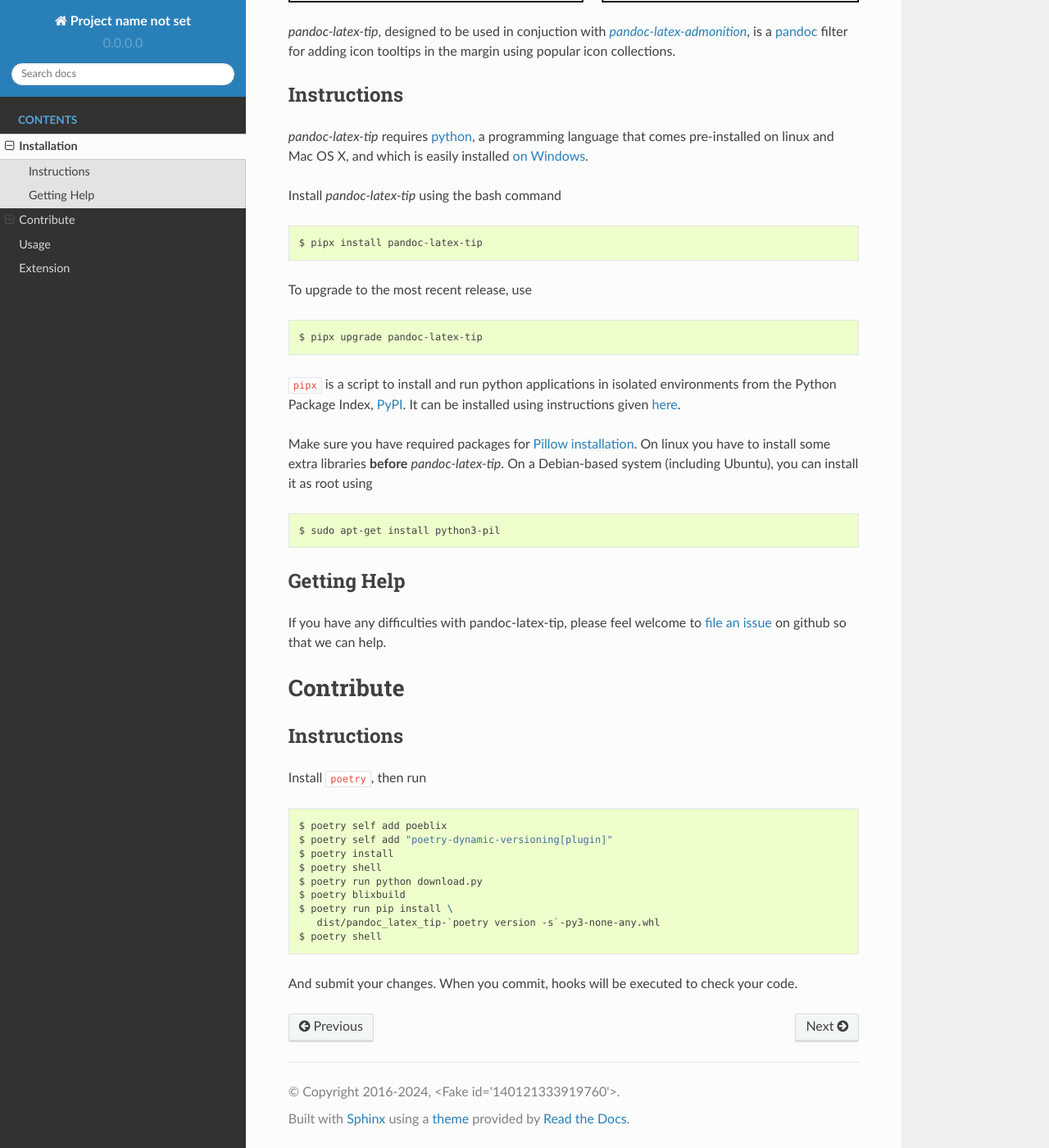
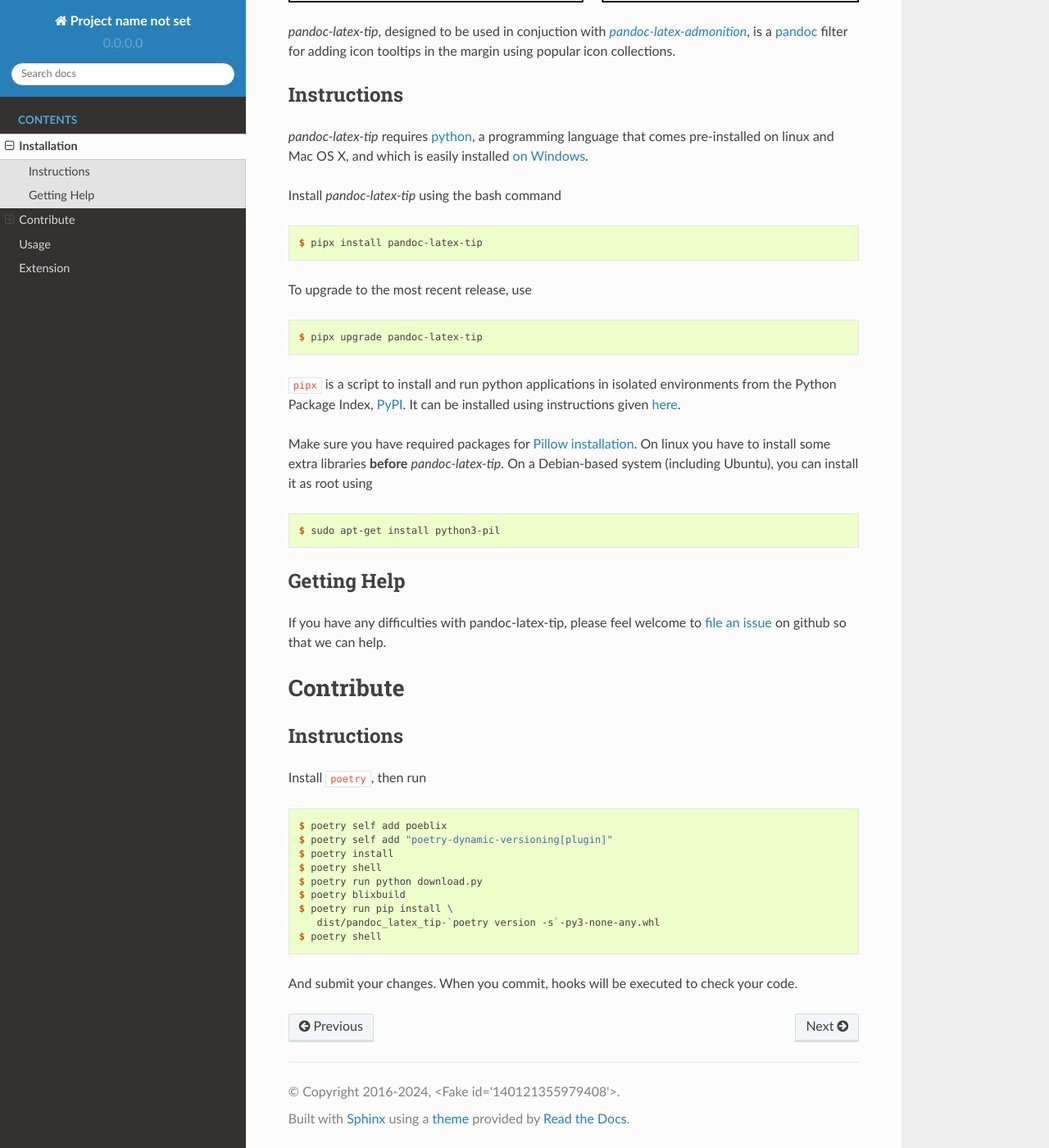
Before and after one commit to chdemko/pandoc-latex-tip, a Sphinx documentation site: the page built from docs/README.md, in a window 1280 px wide and 1400 px high, scrolled down 670 px. Shown: the whole window at 82% size. Built offline with Sphinx 7.4.7 and the Read the Docs theme 2.0.0, drawn with Linux system fonts in a browser that asks for light colours; the version number is read from the project's files by our own code.

Commit message:
Remove sphinx-prompt

```diff
--- a/README.md
+++ b/README.md
@@ -42,14 +42,14 @@
 
 Install *pandoc-latex-tip* using the bash command
 
-~~~{prompt} bash
-pipx install pandoc-latex-tip
+~~~shell-session
+$ pipx install pandoc-latex-tip
 ~~~
 
 To upgrade to the most recent release, use
 
-~~~{prompt} bash
-pipx upgrade pandoc-latex-tip
+~~~shell-session
+$ pipx upgrade pandoc-latex-tip
 ~~~
 
 `pipx` is a script to install and run python applications in isolated
@@ -62,8 +62,8 @@
 **before** *pandoc-latex-tip*.  On a Debian-based system (including Ubuntu),
 you can install it as root using
 
-~~~{prompt} bash
-sudo apt-get install python3-pil
+~~~shell-session
+$ sudo apt-get install python3-pil
 ~~~
 
 [python]: https://www.python.org
@@ -87,16 +87,16 @@
 
 Install `poetry`, then run
 
-~~~{prompt} bash
-poetry self add poeblix
-poetry self add "poetry-dynamic-versioning[plugin]"
-poetry install
-poetry shell
-poetry run python download.py
-poetry blixbuild
-poetry run pip install \
+~~~shell-session
+$ poetry self add poeblix
+$ poetry self add "poetry-dynamic-versioning[plugin]"
+$ poetry install
+$ poetry shell
+$ poetry run python download.py
+$ poetry blixbuild
+$ poetry run pip install \
    dist/pandoc_latex_tip-`poetry version -s`-py3-none-any.whl
-poetry shell
+$ poetry shell
 ~~~
 
 And submit your changes. When you commit, hooks will be executed
--- a/docs/conf.py
+++ b/docs/conf.py
@@ -45,7 +45,11 @@
 # Add any Sphinx extension module names here, as strings. They can be
 # extensions coming with Sphinx (named 'sphinx.ext.*') or your custom
 # ones.
-extensions = ["myst_parser", "sphinx_prompt", "sphinx_copybutton"]
+extensions = ["myst_parser", "sphinx_copybutton"]
+
+copybutton_prompt_text = r">>> |\.\.\. |\$ |In \[\d*\]: | {2,5}\.\.\.: | {5,8}: "
+copybutton_prompt_is_regexp = True
+copybutton_line_continuation_character = "\\"
 
 # Add any paths that contain templates here, relative to this directory.
 templates_path = []
--- a/pyproject.toml
+++ b/pyproject.toml
@@ -102,7 +102,6 @@
 myst-parser = "^2.0"
 Sphinx = "^7.2.6"
 sphinx-rtd-theme = "^2.0.0"
-sphinx-prompt = "^1.8.0"
 sphinx-copybutton = "^0.5.2"
 
 [tool.poetry.scripts]
```
Also changed, not shown: docs/usage.rst (+23 -23 lines), .pre-commit-config.yaml, 1 other file.
